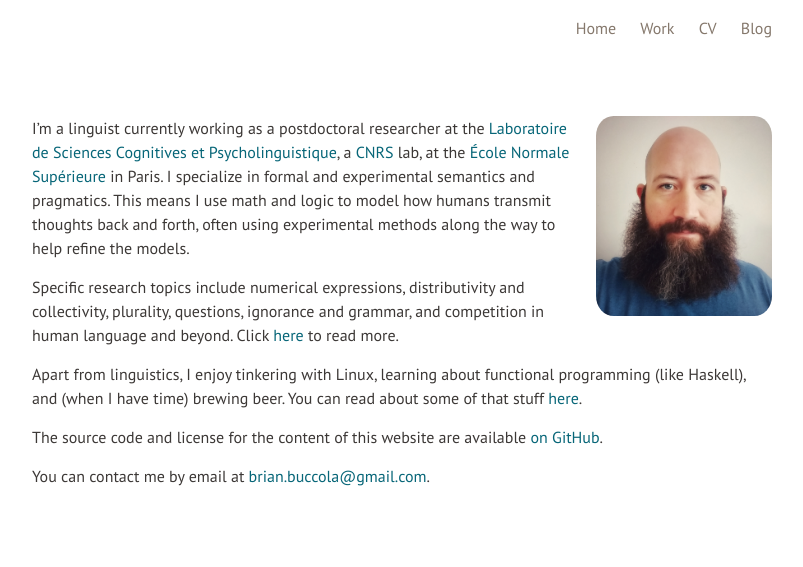
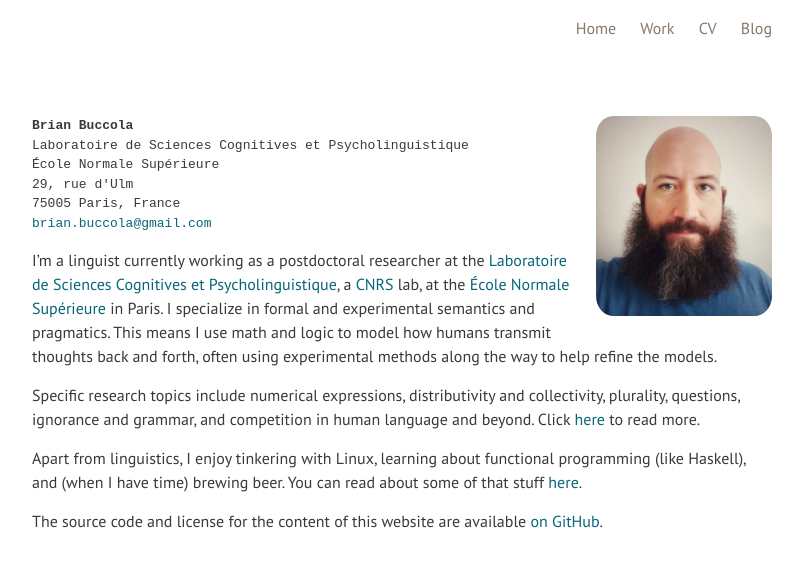
Before and after one commit to brianbuccola/brianbuccola.github.io, a Jekyll site: the page built from index.md, in a window 1280 px wide. Shown: the top 567 px of the page, without its empty margins (238-1041 px from the left). Built offline with Jekyll 4.4.1, drawn with Linux system fonts in a browser that asks for light colours; some web fonts are replaced.

Commit message:
Add contact block, including email

```diff
--- a/index.md
+++ b/index.md
@@ -4,6 +4,15 @@ layout: page
 
 <img src="/images/brian.jpeg" alt="A picture of me"
 style="height:200px; float:right; margin-left:10px; margin-bottom:10px; border-radius:10%;"/>
+
+<pre style="border:0; background-color:#ffffff; padding:0;">
+<strong>Brian Buccola</strong>
+Laboratoire de Sciences Cognitives et Psycholinguistique
+École Normale Supérieure
+29, rue d'Ulm
+75005 Paris, France
+<a href="mailto:brian.buccola@gmail.com">brian.buccola@gmail.com</a>
+</pre>
 
 I'm a linguist currently working
 as a postdoctoral researcher
@@ -40,8 +49,6 @@ You can read about some of that stuff [here](/blog/).
 The source code and license for the content of this website
 are available [on GitHub][repo].
 
-You can contact me by email at [brian.buccola@gmail.com][email].
-
 [me-gh]: https://github.com/brianbuccola
 [repo]: https://github.com/brianbuccola/brianbuccola.github.io
 [email]: mailto:brian.buccola@gmail.com
```
